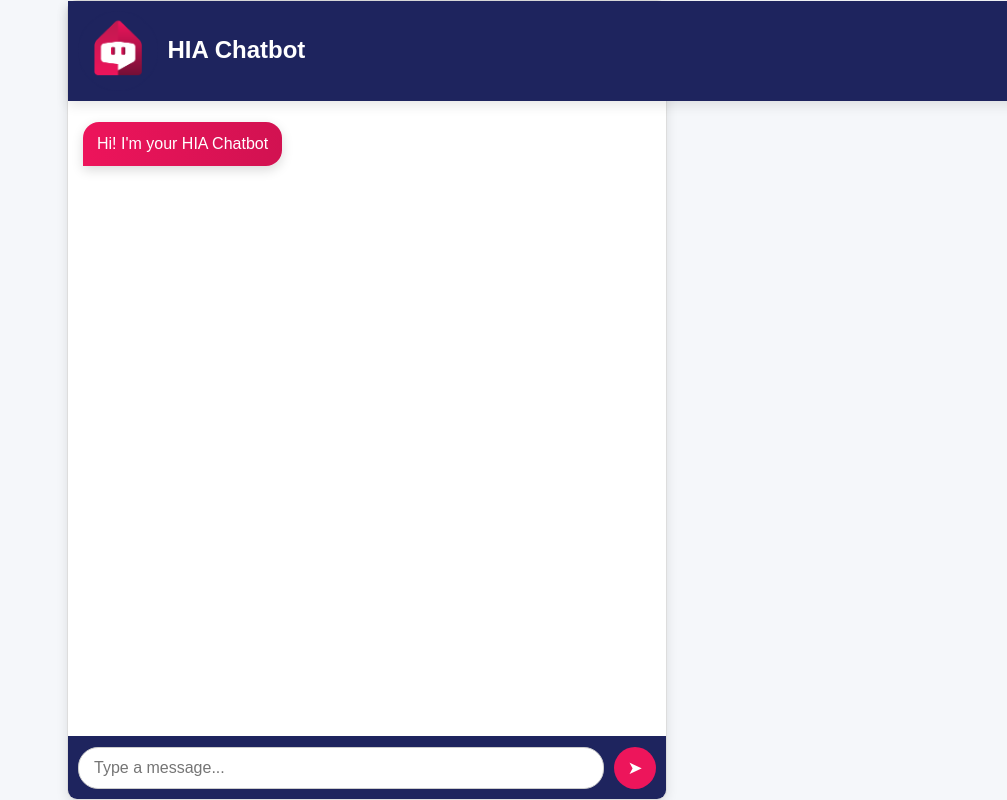
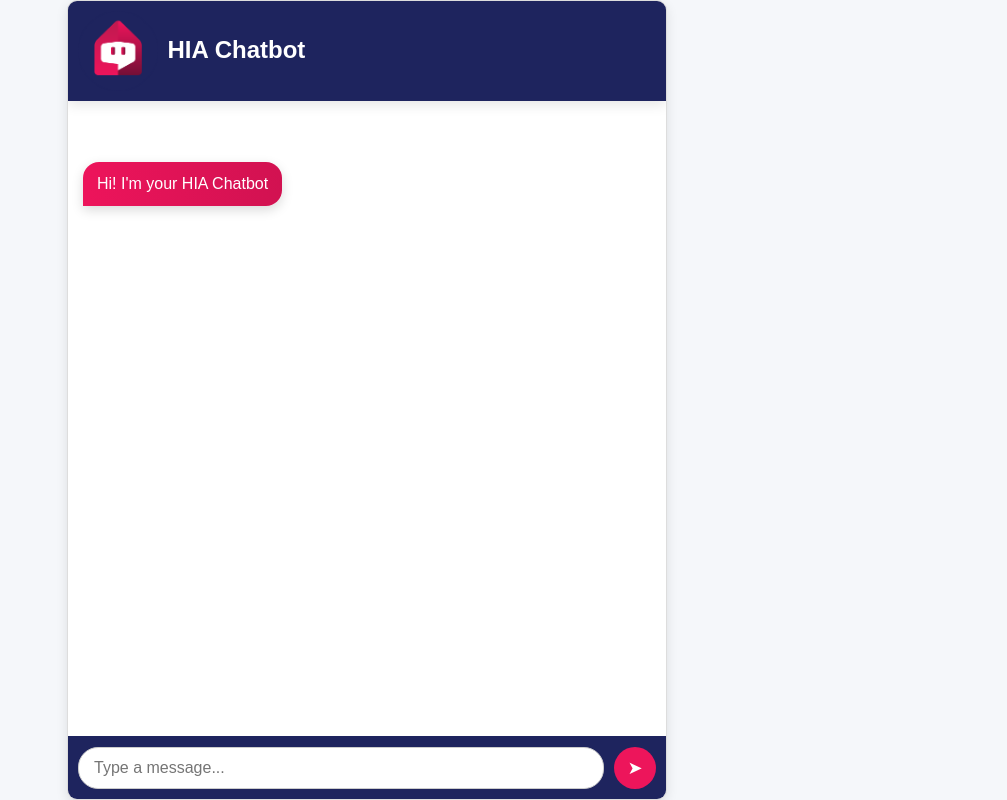
Before and after one commit to NoofAbu/hackathonchatbot, a Flask app: page / in a window 1280 px wide. Shown: the whole page, without its empty margins (273-1280 px from the left). Run offline with Flask 3, Linux system fonts and the light colour scheme; parts of the project's set-up code (start-up, migrations or seed data) failed here and were passed over; some libraries are stand-ins or nearby versions.

Commit message:
Update index.html

```diff
--- a/templates/index.html
+++ b/templates/index.html
@@ -126,10 +126,10 @@ background: linear-gradient(90deg,rgba(237, 20, 91, 1) 0%, rgba(209, 15, 79, 0.9
     button.send-btn:hover {
       background: #27408b;
     }
-#header{ position:fixed; width:100%; background:#1e245e; color:#fff; padding:10px; text-align:left; box-shadow: 0 4px 12px rgba(0,0,0,0.1); z-index:1000;}
+#header{ position:sticky; width:100%; background:#1e245e; color:#fff; padding:10px; text-align:left; box-shadow: 0 4px 12px rgba(0,0,0,0.1); z-index:1000;}
 #header img{ height:80px;  margin-right:10px; float: left;}
 #header h1{ margin:0; padding:0; font-size:24px; font-weight:600; float: left; margin-top: 25px;}
-#chatbox{ margin-top:100px; margin-bottom:0px;}
+#chatbox{ margin-top:40px; margin-bottom:0px;}
 /* Add to your <style> section */
 .nav_btn {
   background: linear-gradient(90deg, #27408b 0%, #1e245e 100%);
```
